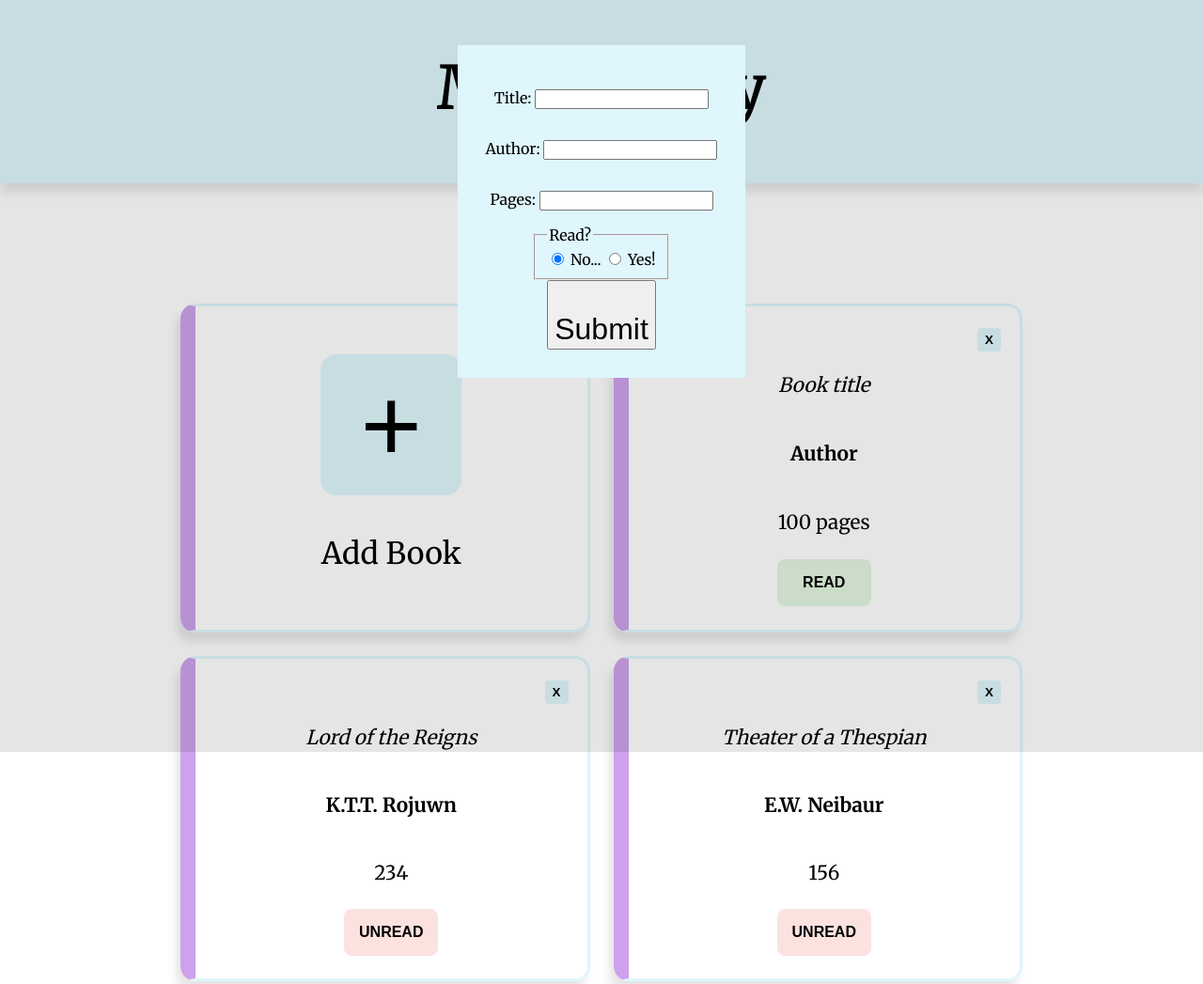
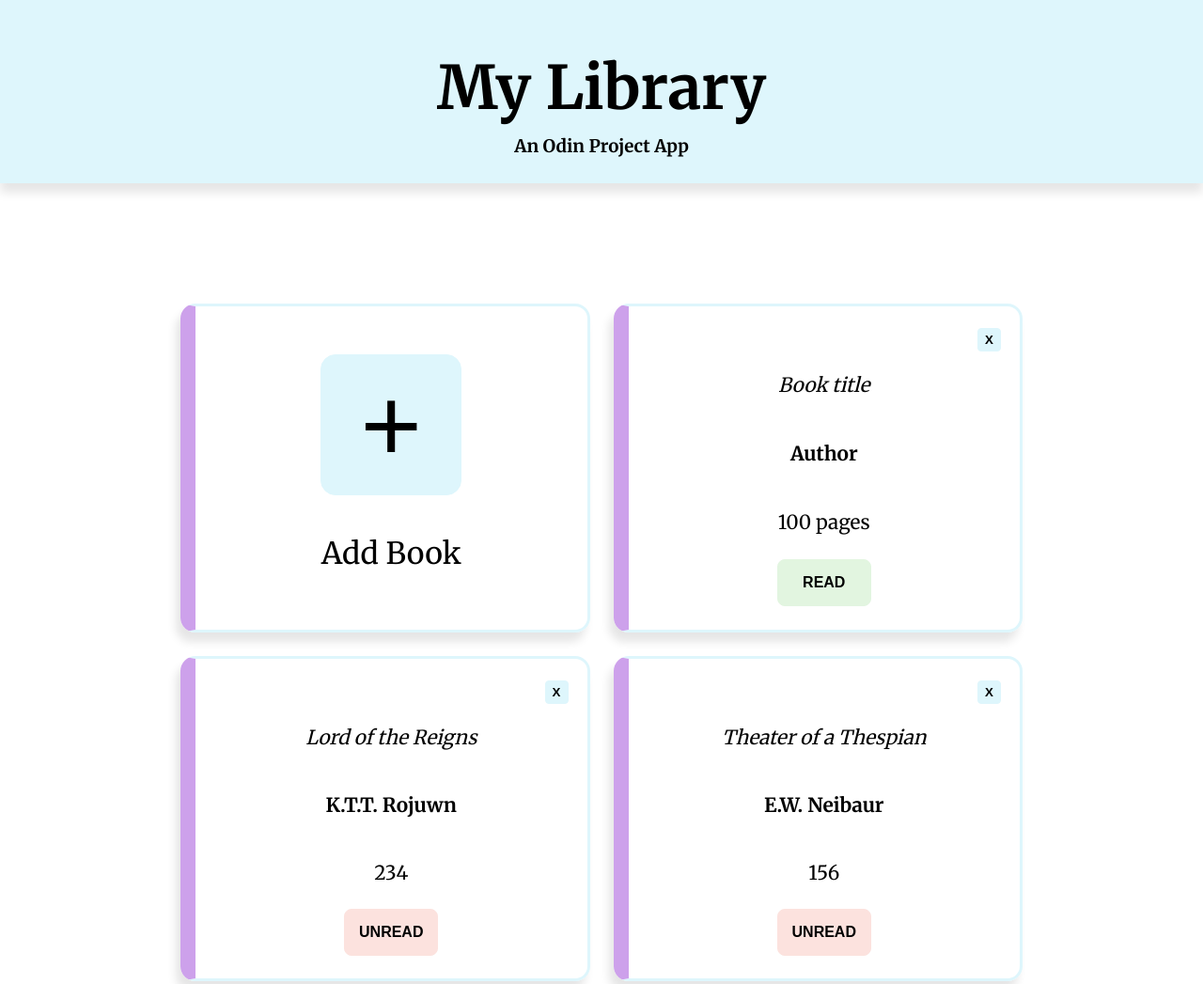
Before and after one commit to eneibaur/op-library, a website: page index.html in a window 1280 px wide. Shown: the top 1047 px of the page at 94% size. Drawn offline with Linux system fonts and the light colour scheme.

Commit message:
Made toggleable classes to hide form

```diff
--- a/index.html
+++ b/index.html
@@ -9,9 +9,9 @@
     <title>Library</title>
 </head>
 <body>
-    <div class="enabled" >
-        <div class="form">
-            <form action="" method="get">
+    <div class="disabled" >
+        <div class="form hidden">
+            <form action="" method="get" class="hidden">
                 <p>
                     <label for="title-input">Title:</label>
                     <input type="text" name="title-input" id="title-input" required>
--- a/styles.css
+++ b/styles.css
@@ -34,7 +34,7 @@ form {
 }
 
 .enabled {
-    position: absolute;
+    position: fixed;
     width: 100vw;
     height: 100%;
     background-color: var(--shadow-color);
@@ -43,10 +43,12 @@ form {
 }
 
 .diabled {
+    opacity: 0%;
+}
+
+.hidden {
     position: absolute;
-    width: 100vw;
-    height: 100vh;
-    opacity: 0%;
+    visibility: hidden;
 }
 
 .header > h1 {
```
